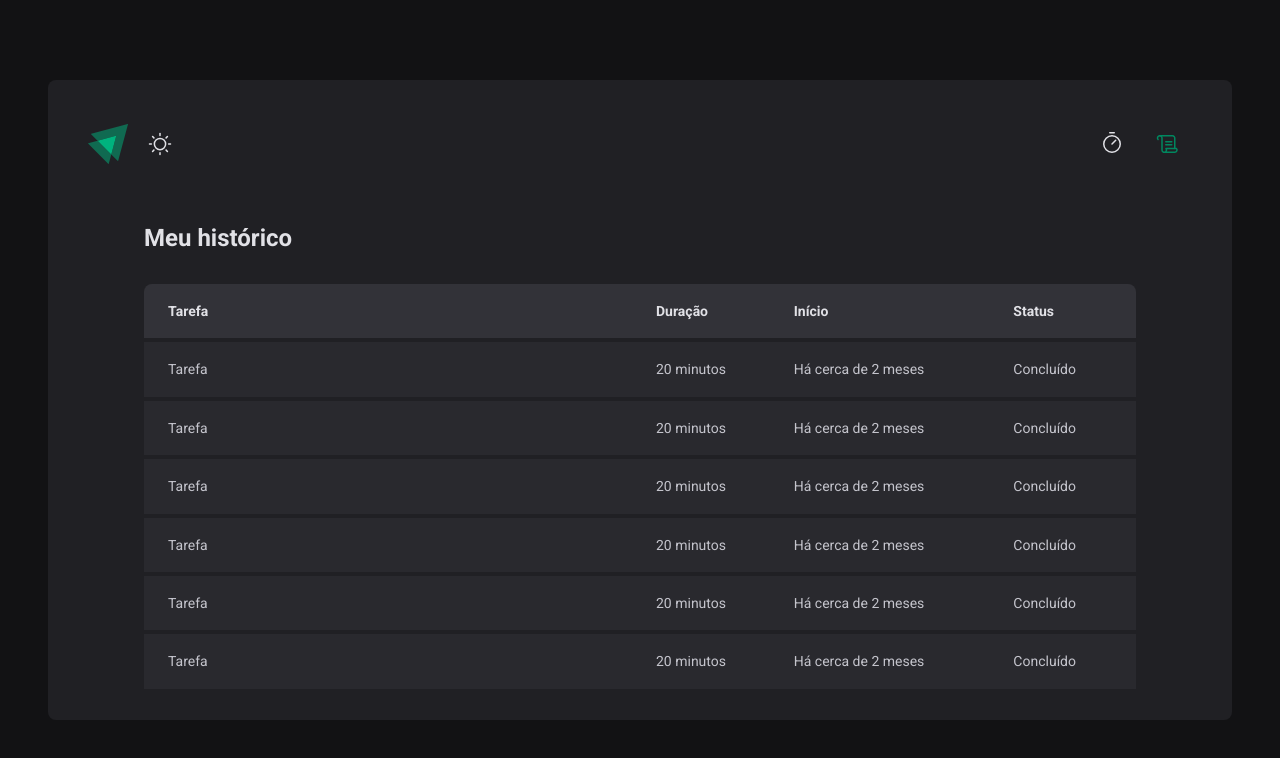
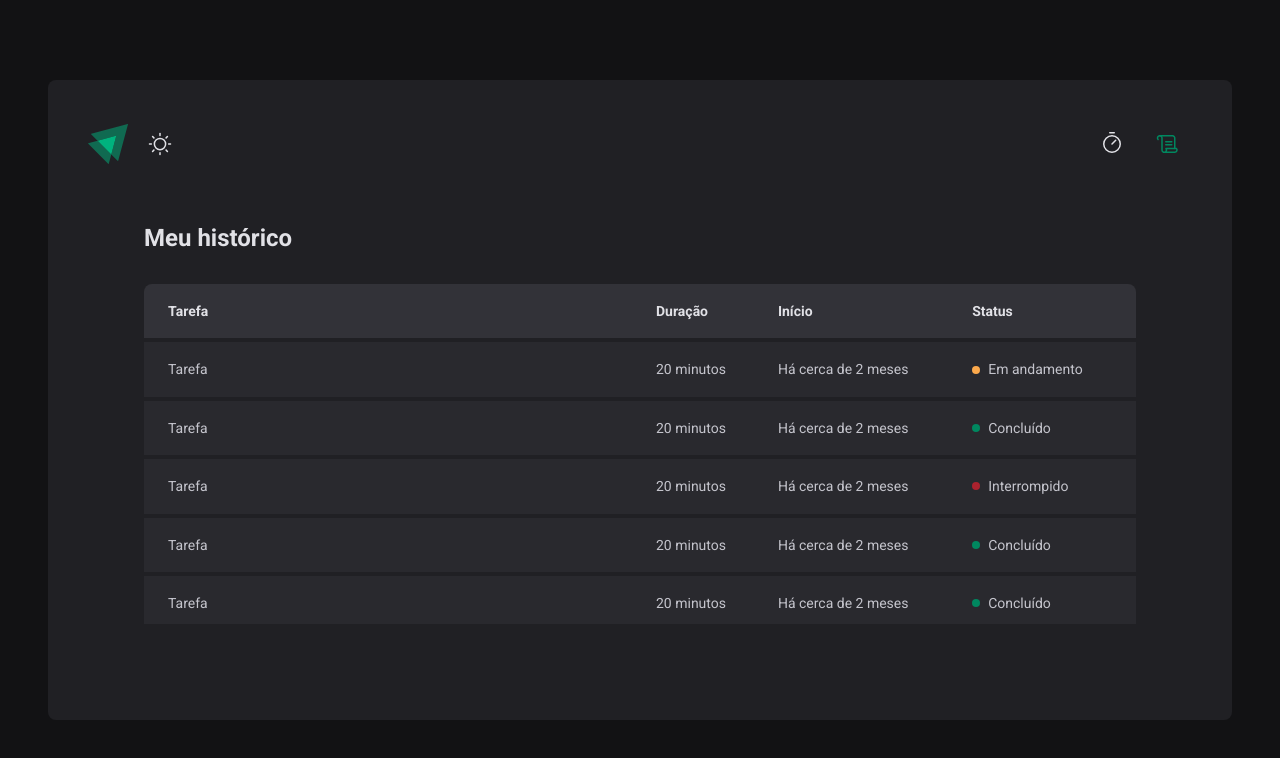
Before and after one commit to daniel-koti/02-ignite-timer, a React (Vite) app: page /history in a window 1280 px wide. Shown: the top 758 px of the page. Built offline with nearby package versions, Linux system fonts and the light colour scheme.

Commit message:
feat: Responsividade, Light Theme and Status Component

```diff
--- a/src/@types/styles.d.ts
+++ b/src/@types/styles.d.ts
@@ -1,7 +1,7 @@
 import 'styled-components'
-import { defaultTheme } from '../styles/themes/default'
+import { darkTheme } from '../styles/themes/dark'
 
-type ThemeType = typeof defaultTheme
+type ThemeType = typeof darkTheme
 
 declare module 'styled-components' {
   export interface DefaultTheme extends ThemeType {}
--- a/src/App.tsx
+++ b/src/App.tsx
@@ -3,12 +3,12 @@
 import { ThemeProvider } from 'styled-components'
 
 import { GlobalStyle } from './styles/global'
-import { defaultTheme } from './styles/themes/default'
+import { darkTheme } from './styles/themes/dark'
 import { Router } from './Router'
 
 export function App() {
   return (
-    <ThemeProvider theme={defaultTheme}>
+    <ThemeProvider theme={darkTheme}>
       <BrowserRouter>
         <Router />
       </BrowserRouter>
--- a/src/components/Header/styles.ts
+++ b/src/components/Header/styles.ts
@@ -24,7 +24,7 @@
       align-items: center;
       justify-content: center;
 
-      color: ${(props) => props.theme['gray-100']};
+      color: ${(props) => props.theme['brand-100']};
 
       border-bottom: 3px solid transparent;
       border-top: 3px solid transparent;
@@ -32,11 +32,11 @@
       transition: border 0.1s;
 
       &:hover {
-        border-bottom: 3px solid ${(props) => props.theme['green-500']};
+        border-bottom: 3px solid ${(props) => props.theme['primary-500']};
       }
 
       &.active {
-        color: ${(props) => props.theme['green-500']};
+        color: ${(props) => props.theme['primary-500']};
       }
     }
   }
@@ -54,6 +54,6 @@
   cursor: pointer;
 
   svg {
-    color: ${(props) => props.theme['gray-100']};
+    color: ${(props) => props.theme['brand-100']};
   }
 `
--- a/src/layouts/DefaultLayout/styles.ts
+++ b/src/layouts/DefaultLayout/styles.ts
@@ -6,9 +6,11 @@
   margin: 5rem auto;
   padding: 2.5rem;
 
-  background-color: ${(props) => props.theme['gray-800']};
+  background-color: ${(props) => props.theme['panel-800']};
   border-radius: 8px;
 
   display: flex;
   flex-direction: column;
+
+  overflow: auto;
 `
--- a/src/pages/History/index.tsx
+++ b/src/pages/History/index.tsx
@@ -1,4 +1,4 @@
-import { HistoryContainer, HistoryList } from './styles'
+import { HistoryContainer, HistoryList, Status } from './styles'
 
 export function History() {
   return (
@@ -20,37 +20,49 @@
               <td>Tarefa</td>
               <td>20 minutos</td>
               <td>Há cerca de 2 meses</td>
-              <td>Concluído</td>
+              <td>
+                <Status statusColor="yellow">Em andamento</Status>
+              </td>
             </tr>
             <tr>
               <td>Tarefa</td>
               <td>20 minutos</td>
               <td>Há cerca de 2 meses</td>
-              <td>Concluído</td>
+              <td>
+                <Status statusColor="green">Concluído</Status>
+              </td>
             </tr>
             <tr>
               <td>Tarefa</td>
               <td>20 minutos</td>
               <td>Há cerca de 2 meses</td>
-              <td>Concluído</td>
+              <td>
+                <Status statusColor="red">Interrompido</Status>
+              </td>
             </tr>
             <tr>
               <td>Tarefa</td>
               <td>20 minutos</td>
               <td>Há cerca de 2 meses</td>
-              <td>Concluído</td>
+              <td>
+                <Status statusColor="green">Concluído</Status>
+              </td>
             </tr>
             <tr>
               <td>Tarefa</td>
               <td>20 minutos</td>
               <td>Há cerca de 2 meses</td>
-              <td>Concluído</td>
+              <td>
+                <Status statusColor="green">Concluído</Status>
+              </td>
             </tr>
             <tr>
               <td>Tarefa</td>
               <td>20 minutos</td>
               <td>Há cerca de 2 meses</td>
-              <td>Concluído</td>
+              <td>
+                <Status statusColor="red">Interrompido</Status>
+              </td>
             </tr>
           </tbody>
         </table>
--- a/src/pages/History/styles.ts
+++ b/src/pages/History/styles.ts
@@ -6,9 +6,11 @@
   display: flex;
   flex-direction: column;
 
+  overflow-y: auto;
+
   h1 {
     font-size: 1.5rem;
-    color: ${(props) => props.theme['gray-100']};
+    color: ${(props) => props.theme['brand-100']};
   }
 `
 
@@ -23,10 +25,10 @@
     min-width: 600px;
 
     thead th {
-      background: ${(props) => props.theme['gray-600']};
+      background: ${(props) => props.theme['panel-600']};
       padding: 1rem;
       text-align: left;
-      color: ${(props) => props.theme['gray-100']};
+      color: ${(props) => props.theme['brand-100']};
       font-size: 0.875rem;
       line-height: 1.6;
 
@@ -42,8 +44,8 @@
     }
 
     tbody td {
-      background-color: ${(props) => props.theme['gray-700']};
-      border-top: 4px solid ${(props) => props.theme['gray-800']};
+      background-color: ${(props) => props.theme['panel-700']};
+      border-top: 4px solid ${(props) => props.theme['panel-800']};
       padding: 1rem;
       font-size: 0.875rem;
 
@@ -60,3 +62,30 @@
     }
   }
 `
+
+const STATUS_COLORS = {
+  yellow: 'yellow-500',
+  green: 'primary-500',
+  red: 'red-500',
+} as const
+
+interface StatusProps {
+  statusColor: keyof typeof STATUS_COLORS
+}
+
+// O valor de statusColor será as chaves do objecto STATUS_COLORS
+
+export const Status = styled.span<StatusProps>`
+  display: flex;
+  align-items: center;
+  gap: 0.5rem;
+
+  &::before {
+    content: '';
+    width: 0.5rem;
+    height: 0.5rem;
+    border-radius: 50%;
+    background-color: ${(props) =>
+      props.theme[STATUS_COLORS[props.statusColor]]};
+  }
+`
--- a/src/pages/Home/styles.ts
+++ b/src/pages/Home/styles.ts
@@ -23,7 +23,7 @@
   justify-content: center;
 
   gap: 0.5rem;
-  color: ${(props) => props.theme['gray-100']};
+  color: ${(props) => props.theme['brand-100']};
   font-size: 1.125rem;
   font-weight: bold;
   flex-wrap: wrap;
@@ -33,20 +33,20 @@
   background: transparent;
   height: 2.5rem;
   border: 0;
-  border-bottom: 2px solid ${(props) => props.theme['gray-500']};
+  border-bottom: 2px solid ${(props) => props.theme['brand-500']};
   font-size: 1.125rem;
   font-weight: bold;
   padding: 0 0.5rem;
 
-  color: ${(props) => props.theme['gray-100']};
+  color: ${(props) => props.theme['brand-100']};
 
   &::placeholder {
-    color: ${(props) => props.theme['gray-500']};
+    color: ${(props) => props.theme['brand-500']};
   }
 
   &:focus {
     box-shadow: none;
-    border-color: ${(props) => props.theme['green-500']};
+    border-color: ${(props) => props.theme['primary-500']};
   }
 `
 
@@ -66,26 +66,43 @@
   font-family: 'Roboto Mono', monospace;
   font-size: 10rem;
   line-height: 8rem;
-  color: ${(props) => props.theme['gray-100']};
+  color: ${(props) => props.theme['brand-100']};
+  transition: ease-in-out 0.2s;
 
   display: flex;
   gap: 1rem;
 
   span {
-    background: ${(props) => props.theme['gray-700']};
+    background: ${(props) => props.theme['panel-700']};
     padding: 2rem 1rem;
     border-radius: 8px;
+  }
+
+  @media (max-width: 768px) {
+    font-size: 5rem;
+    line-height: 2rem;
+    transition: ease-in-out 0.2s;
+
+    span {
+      padding: 1rem 0;
+      background: transparent;
+    }
   }
 `
 
 export const Separator = styled.div`
   padding: 2rem 0;
-  color: ${(props) => props.theme['green-500']};
+  color: ${(props) => props.theme['primary-500']};
 
   width: 4rem;
   overflow: hidden;
   display: flex;
   justify-content: center;
+
+  @media (max-width: 768px) {
+    width: 2rem;
+    padding: 0.875rem 0;
+  }
 `
 
 export const StartCountdownButton = styled.button`
@@ -103,8 +120,8 @@
 
   cursor: pointer;
 
-  background: ${(props) => props.theme['green-500']};
-  color: ${(props) => props.theme['gray-100']};
+  background: ${(props) => props.theme['primary-500']};
+  color: ${(props) => props.theme['brand-100']};
 
   transition: background 0.2s;
 
@@ -114,6 +131,6 @@
   }
 
   &:hover:not(:disabled) {
-    background: ${(props) => props.theme['green-700']};
+    background: ${(props) => props.theme['primary-700']};
   }
 `
--- a/src/styles/global.ts
+++ b/src/styles/global.ts
@@ -9,13 +9,14 @@
 
   :focus {
     outline: 0;
-    box-shadow: 0 0 0 2px ${(props) => props.theme['green-500']};
+    box-shadow: 0 0 0 2px ${(props) => props.theme['primary-500']};
   }
 
   body {
-    background: ${(props) => props.theme['gray-900']};
-    color: ${(props) => props.theme['gray-300']};
-    -webkit-font-smoothing: antialiased
+    background: ${(props) => props.theme['panel-900']};
+    color: ${(props) => props.theme['brand-300']};
+    -webkit-font-smoothing: antialiased;
+    padding: 0 1.5rem;
   }
 
   body, input, textarea, button {
--- /dev/null
+++ b/src/styles/themes/dark.ts
@@ -0,0 +1,22 @@
+export const darkTheme = {
+  white: '#fff',
+
+  'primary-300': '#00875F',
+  'primary-500': '#00875F',
+  'primary-700': '#00875F',
+
+  'panel-600': '#323238',
+  'panel-700': '#29292E',
+  'panel-800': '#202024',
+  'panel-900': '#121214',
+
+  'brand-100': '#E1E1E6',
+  'brand-300': '#C4C4CC',
+  'brand-400': '#8D8D99',
+  'brand-500': '#7C7C8A',
+
+  'red-500': '#AB222E',
+  'red-700': '#7A1921',
+
+  'yellow-500': '#FBA94C',
+}
```
Also changed, not shown: src/styles/themes/light.ts (added, +22 -0 lines).
